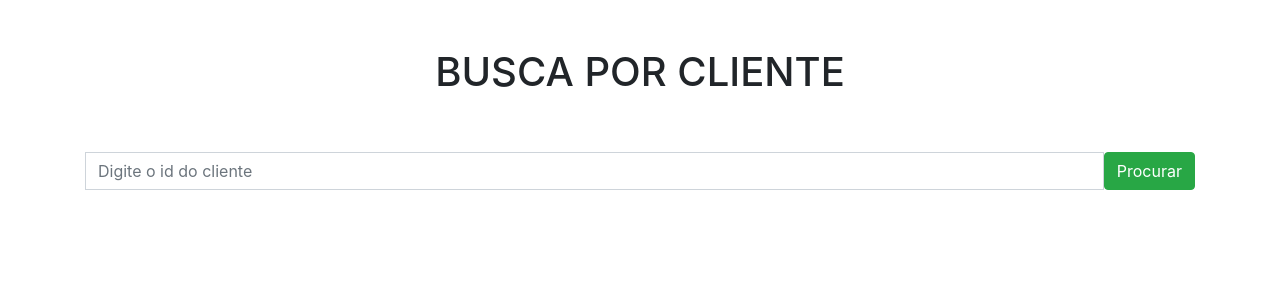
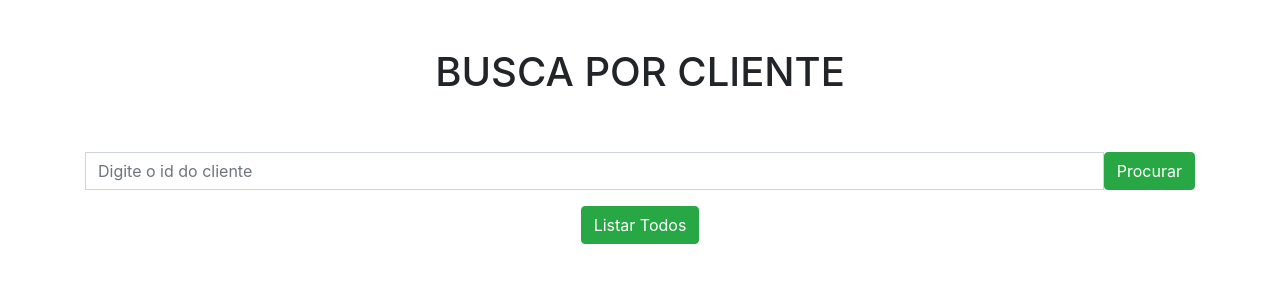
Before and after one commit to oherbert/Front_React_Back_Spring-java, a React (Create React App) app: page / in a window 1280 px wide. Shown: the top 300 px of the page. Built offline with nearby package versions, Linux system fonts and the light colour scheme.

Commit message:
front-end listando os itens

```diff
--- a/src/App.js
+++ b/src/App.js
@@ -1,13 +1,14 @@
-import React, {useState, Component} from 'react';
-import {View, Text} from 'react-dom';
+import React, {useState} from 'react';
 import './App.css';
 
 function App() {
 
   const [stateTextBox, setTexteBox] = useState('');
-  const [stateCliente, setStateCliente] = useState('');
-  const [stateResultado, setStateResultado] = useState(null);
+  const [stateCliente, setStateCliente] = useState(null);
+  const [stateResultado, setStateResultado] = useState('');
   let result = [];
+  let url;
+  const clientes = [];
 
   class Cliente {
     constructor(id = null, nome = null, cpf = null){
@@ -21,17 +22,41 @@ function App() {
     }
   }
 
-  const clientes = [];
+  function updateUrl( value) {
+    url = "http://localhost:8080/Cliente" + value;
+    console.log(url);
+  }
 
   const requere = (event) =>{
     event.preventDefault();
 
-    let url = "http://localhost:8080/Clientes/" //+ stateTextBox;
+    //url = "http://localhost:8080/Cliente" + stateTextBox;
     fetch(url)
     .then(response => response.json())
     .then(clientResponse => setStateCliente(clientResponse))
-    .catch(()=> console.log("Erro ao buscar os clientes"));
+    .catch(()=> console.log("Erro ao buscar os clientes"),setStateCliente(null));
 
+  }
+
+
+  const requereAll = (event) =>{
+    event.preventDefault();
+
+   // url = "http://localhost:8080/Clientes";
+    fetch(url)
+    .then(response => response.json())
+    .then(clientResponse => setStateCliente(clientResponse))
+    .catch(()=> console.log("Erro ao buscar os clientes"),setStateCliente(null));
+
+  }
+
+  const handleChange = (event) =>{
+    setTexteBox(event.target.value);
+  }
+
+  if (stateCliente != null){
+
+    if(stateCliente.length > 1){
 
     let jsonResponse = Object.keys(stateCliente).map(key => ({[key]: stateCliente[key]}));
 
@@ -40,6 +65,11 @@ function App() {
         clientes.push( new Cliente(element[i].id,element[i].nome,element[i].cpf));
       }
     });
+    }
+
+    else{
+      clientes.push( new Cliente(stateCliente.id,stateCliente.nome,stateCliente.cpf));
+    }
 
     clientes.forEach(element => {
       result.push(
@@ -49,13 +79,8 @@ function App() {
         </h2>
       );
     });
-
     setStateResultado(result);
-  }
-
-
-  const handleChange = (event) =>{
-    setTexteBox(event.target.value);
+    setStateCliente(null);
   }
 
   return (
@@ -76,7 +101,7 @@ function App() {
                    pattern = {["[\\d].{0,3}"]}
                 />
               <span>
-                <button type="submit" className = "btn btn-success" >
+                <button type="submit" className = "btn btn-success" onClick = { () =>(updateUrl( '/'+stateTextBox))}>
                   Procurar
                 </button>
               </span>
@@ -84,12 +109,16 @@ function App() {
               </div>
             </form>
 
+            <div>
+              <form onSubmit = {requere}>
+                <button  type="submit" className = "btn btn-success" onClick = { ()=> (updateUrl('s'))}>
+                  Listar Todos
+                </button>
+                </form>
+         </div>
+
           <div>
-            <h2>
               {stateResultado}
-              <br/>
-            </h2>
-
           </div>
 
       </div>
```
